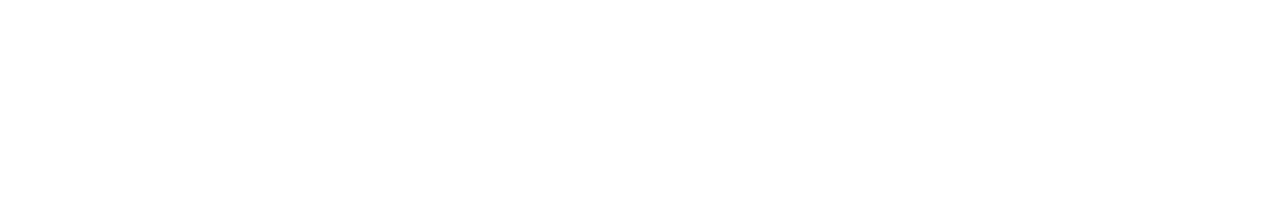
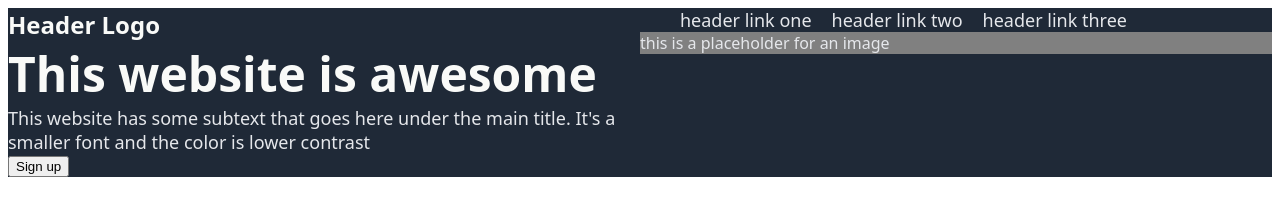
Before and after one commit to sophiagreenaway/odin-landing-page, a plain HTML site: page index.html in a window 1280 px wide. Drawn offline with Linux system fonts and the light colour scheme.

Commit message:
Created header containers. Added all text, buttons, and links contained within the header. Created div containers for the purpose of modifying them using flexbox.

```diff
--- a/index.html
+++ b/index.html
@@ -2,8 +2,40 @@
 <html lang="en">
     <head>
         <meta charset="UTF-8">
+        <title>Landing Page</title>
         <link rel="stylesheet" href="style.css">
     </head>
+
     <body>
+    <div class="header">
+        <div class="column">
+            <div class="left-column">
+                <div class="logo">
+                Header Logo
+                </div>
+                <div class="hero-container">
+                    <div class="hero-main-text">
+                        This website is awesome
+                    </div>
+                    <div class="hero-secondary-text">
+                        This website has some subtext that goes here under the main title. It's a smaller font and the color is lower contrast
+                    </div>
+                    <button>
+                        Sign up
+                    </button>
+                </div> <!-- hero-container end -->
+            </div> <!-- left-column end -->
+        </div> <!-- column end -->
+        <div class="column">
+            <ul class="links">
+                <li><a href="https://google.com">header link one</a></li>
+                <li><a href="https://google.com">header link two</a></li>
+                <li><a href="https://google.com">header link three</a></li>
+            </ul>
+            <div class="placeholder">
+                this is a placeholder for an image
+            </div>
+        </div>
+    </div>
     </body>
 </html>
```
